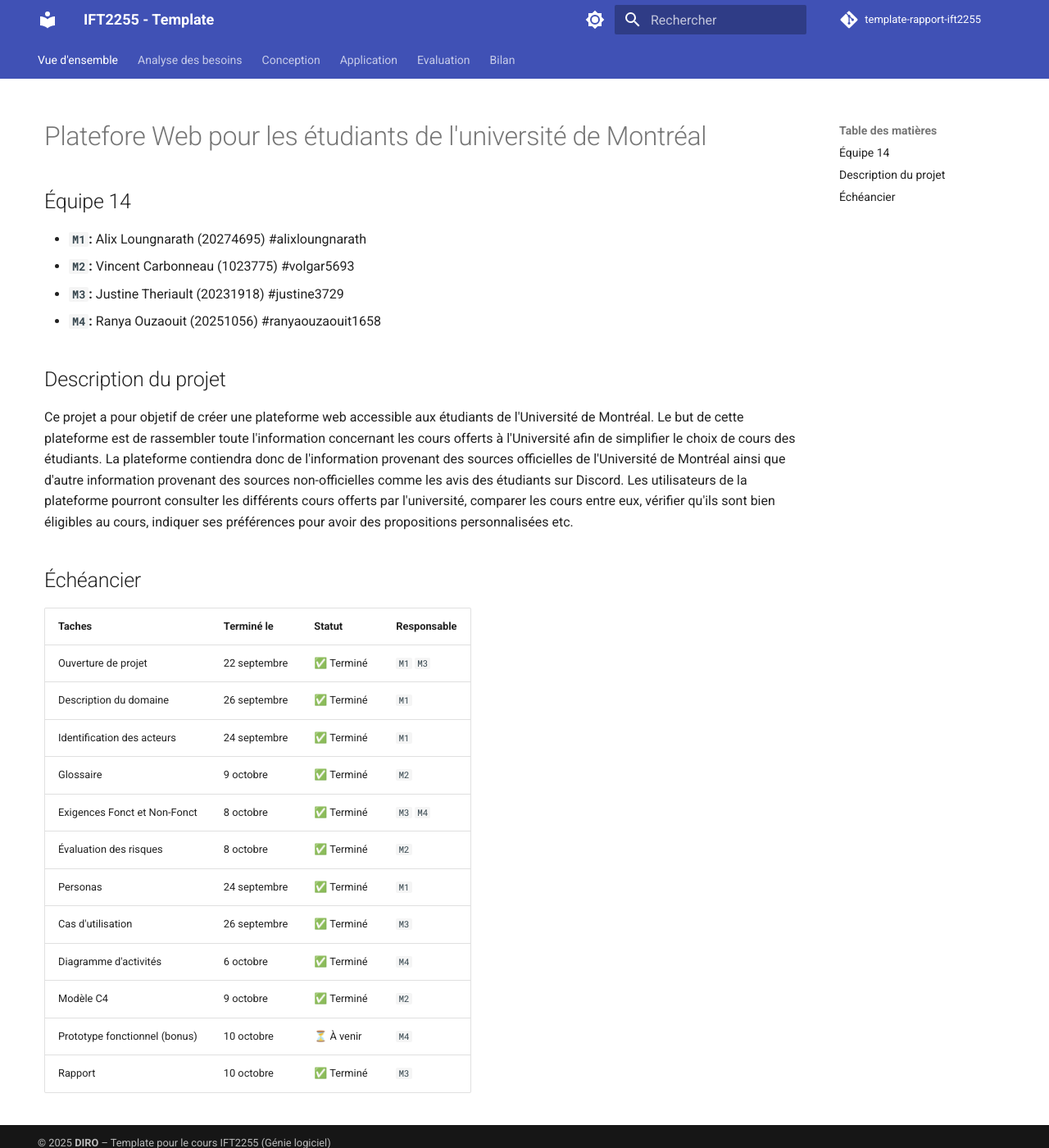
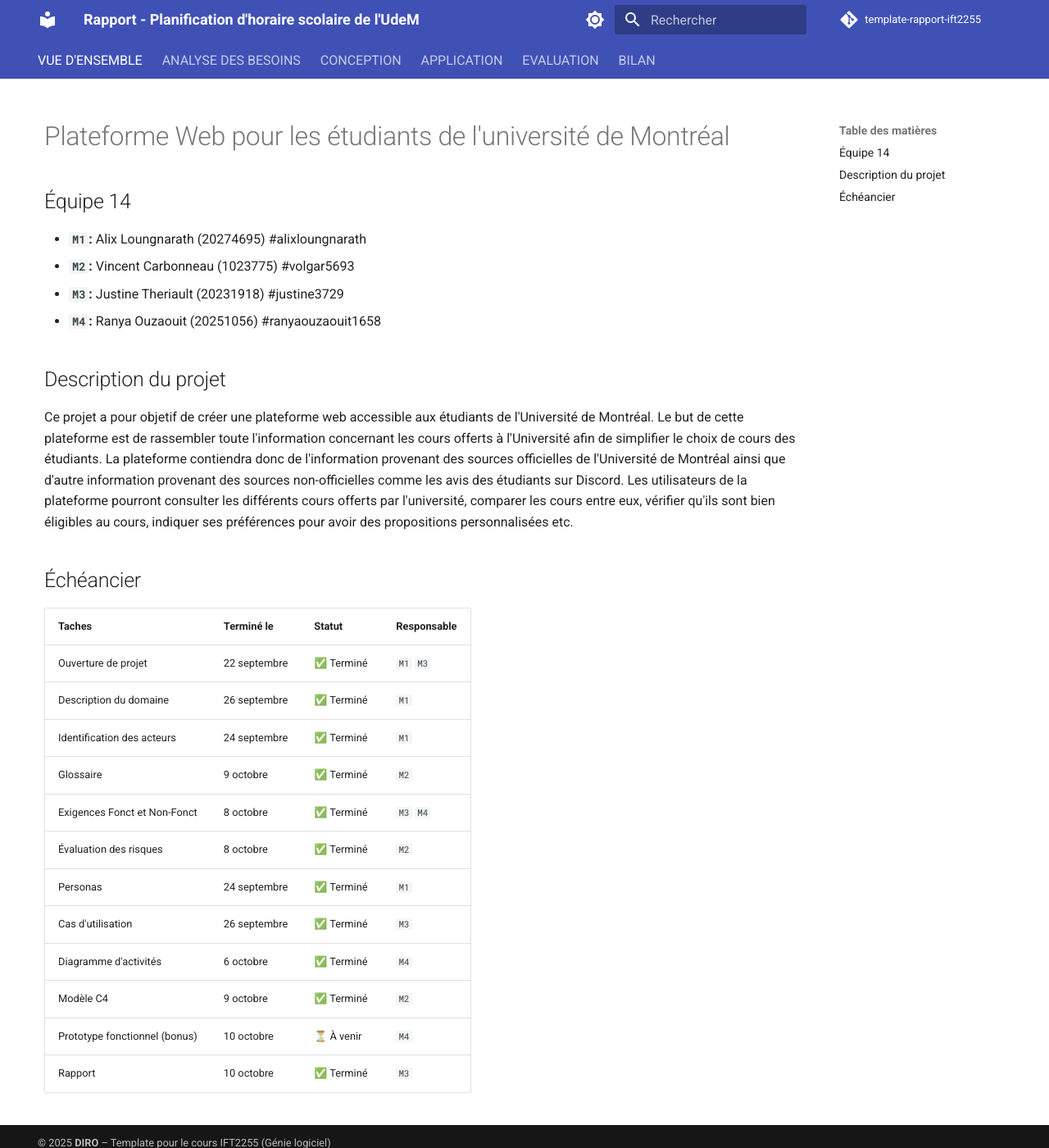
Before and after one commit to jujutheriault/IFT2255_Devoir1, an MkDocs documentation site: the page built from docs/index.md, in a window 1280 px wide and 1400 px high. Shown: the whole window at 82% size. Built offline with MkDocs 1.6.1 and Material for MkDocs 9.7.7, drawn with Linux system fonts in a browser that asks for light colours; comment, search, counter and statistics services are not loaded.

Commit message:
design + diagramme de classe

```diff
--- /dev/null
+++ b/docs/css/custom.css
@@ -0,0 +1,49 @@
+custom.css
+
+/* Hide all sidebars */
+/* .md-sidebar {
+    display: none !important;
+} */
+
+/* Hide the section sidebar (on the left)
+@media screen and (min-width: 76em) {
+    .md-sidebar--primary {
+        display: none !important;
+    }
+}
+    */
+
+/* Hide the table of contents */
+/* .md-sidebar--secondary {
+    display: none !important;
+} */
+
+/* Titre dans la barre du haut */
+.md-header__title {
+  font-weight: 600;
+  letter-spacing: 0.08em;
+  font-size: 0.9rem;
+}
+
+/* Onglets (menus principaux) */
+.md-tabs__link {
+  text-transform: uppercase;
+  font-weight: 500;
+  font-size: 0.8rem;
+}
+
+/* Onglet actif bien visible */
+.md-tabs__item--active .md-tabs__link {
+  border-bottom: 3px solid var(--md-primary-fg-color);
+}
+
+.md-nav__link--active {
+  font-weight: 600;
+}
+
+.md-nav__link--active,
+.md-nav__item .md-nav__link:hover {
+  background: rgba(53, 115, 221, 0.08);
+  border-radius: 999px;
+  padding-inline: 0.5rem;
+}
--- a/docs/index.md
+++ b/docs/index.md
@@ -10,7 +10,7 @@ title: Vue d'ensemble
     }
 </style>
 
-# Platefore Web pour les étudiants de l'université de Montréal
+# Plateforme Web pour les étudiants de l'université de Montréal
 
 ## Équipe 14
 
--- a/mkdocs.yml
+++ b/mkdocs.yml
@@ -1,5 +1,5 @@
-site_name: IFT2255 - Template
-site_description: Template de site web pour le cours IFT2255 (Génie logiciel)
+site_name: Rapport - Planification d'horaire scolaire de l'UdeM
+site_description: Rapport de la plateforme de planification d'horaire scolaire de l'UdeM- IFT2255
 site_author: Louis-Edouard Lafontant
 site_url: https://ift3150-template.github.io
 
@@ -21,13 +21,13 @@ theme:
   palette:
     - scheme: default
       primary: custom
-      accent: indigo
+      accent: custom
       toggle:
         icon: material/brightness-7
         name: Switch to dark mode
     - scheme: slate
-      primary: indigo
-      accent: indigo
+      primary: custom
+      accent: custom
       toggle:
         icon: material/brightness-4
         name: Switch to light mode
@@ -68,8 +68,8 @@ plugins:
   - search
 
 
-# extra_css:
-#   - css/no-sidebar.css
+extra_css:
+  - css/custom.css
 
 nav:
   - Vue d'ensemble: index.md
```
Also changed, not shown: docs/conception/uml.md (+2 -1 lines), docs/css/no-sidebar.css (deleted, +0 -24 lines), docs/Images/diagrammeClasse.png (added).
